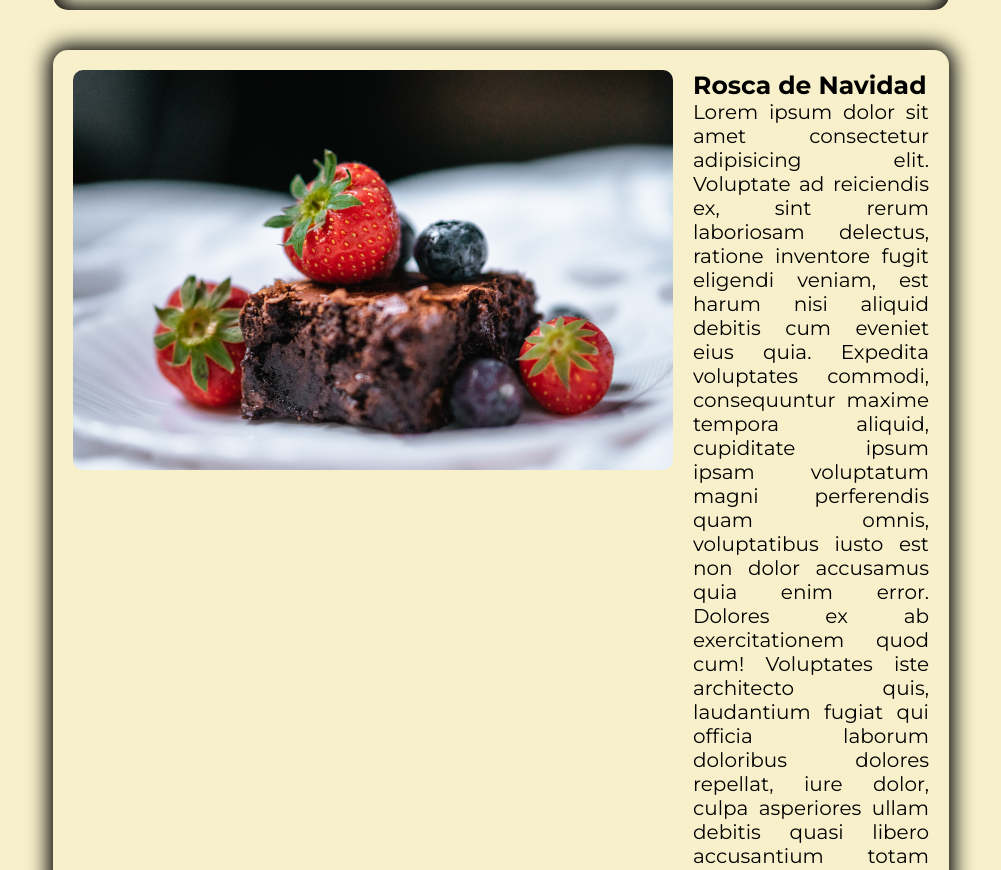
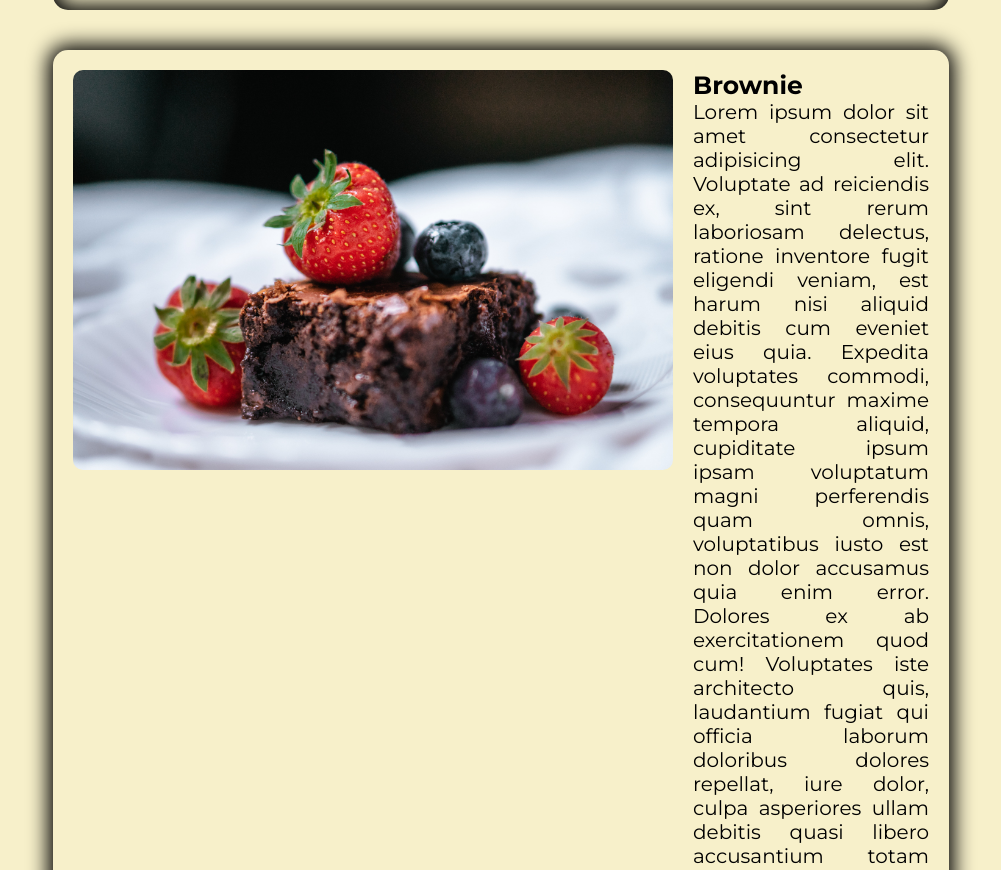
Before and after one commit to AlanizGustavo/Desarrollo-Web---CoderHouse, a plain HTML site: page pages/recetas.html in a window 1280 px wide. Shown: the part 2929-3799 px from the top of the page, without its empty margins (139-1140 px from the left). Drawn offline with Linux system fonts and the light colour scheme.

Commit message:
Error en titular de producto

```diff
--- a/pages/recetas.html
+++ b/pages/recetas.html
@@ -65,7 +65,7 @@
             <article class="articleRecetas">
                 <img src="../assets/img/brownie.jpg" alt="Rosca de navidad">
                 <div>
-                    <h3>Rosca de Navidad</h3>
+                    <h3>Brownie</h3>
                     <p class="texto">Lorem ipsum dolor sit amet consectetur adipisicing elit. Voluptate ad reiciendis ex, sint rerum laboriosam delectus, ratione inventore fugit eligendi veniam, est harum nisi aliquid debitis cum eveniet eius quia.
                     Expedita voluptates commodi, consequuntur maxime tempora aliquid, cupiditate ipsum ipsam voluptatum magni perferendis quam omnis, voluptatibus iusto est non dolor accusamus quia enim error. Dolores ex ab exercitationem quod cum!
                     Voluptates iste architecto quis, laudantium fugiat qui officia laborum doloribus dolores repellat, iure dolor, culpa asperiores ullam debitis quasi libero accusantium totam officiis inventore cum ipsa dolorem nulla corporis! Rerum.
```
